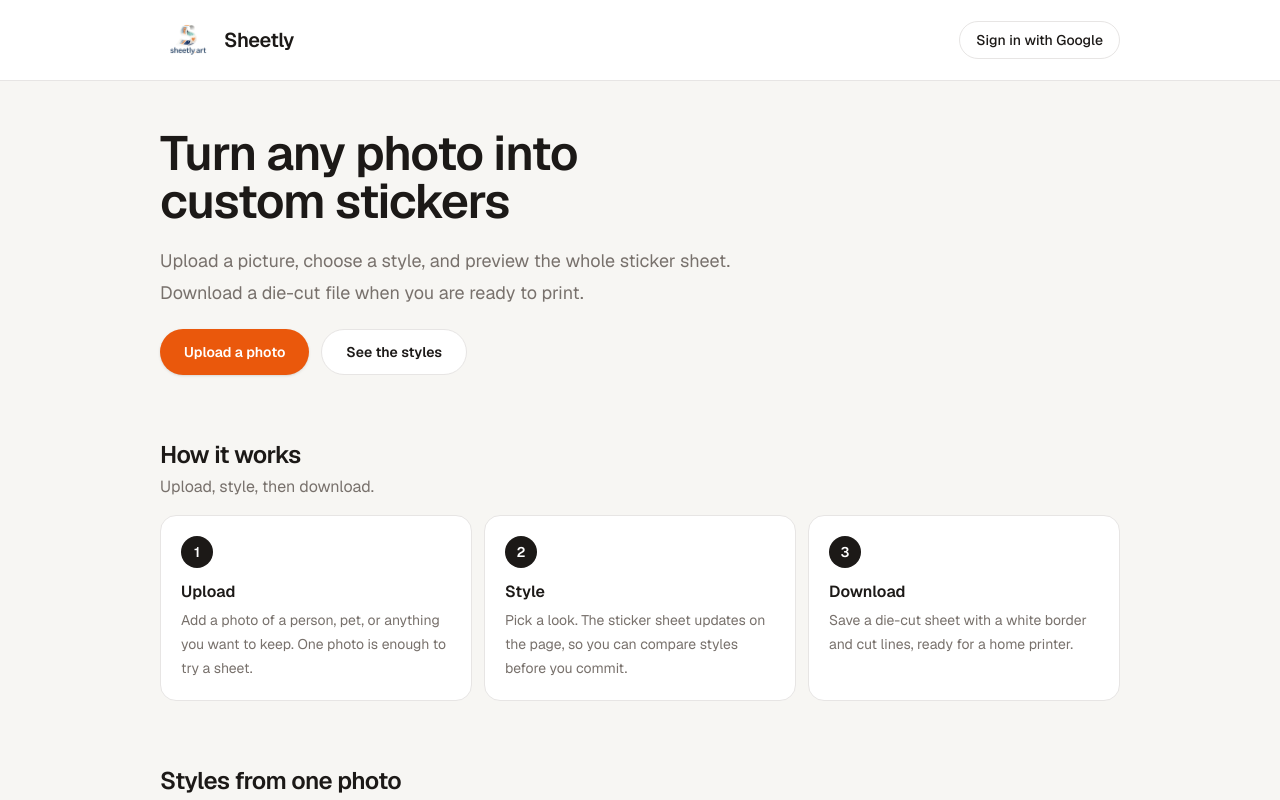
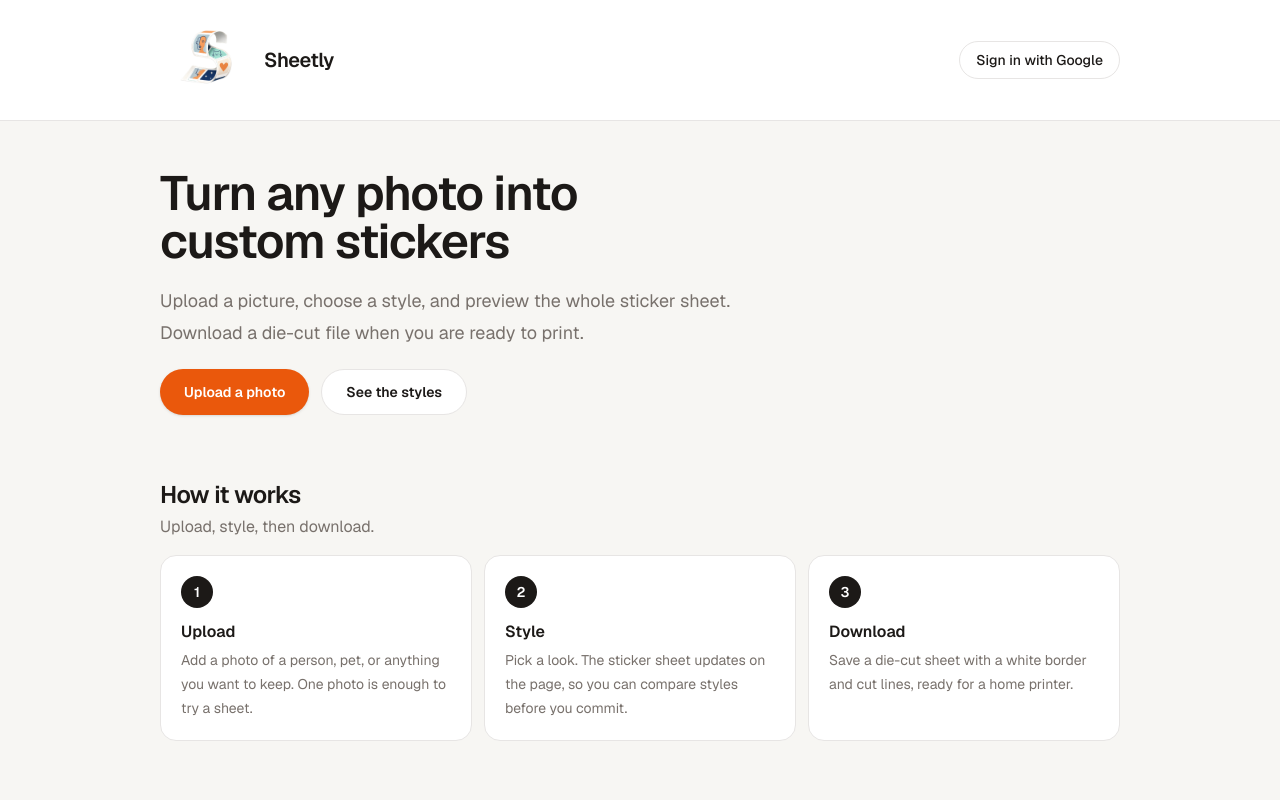
Before and after one commit to huibobai/sheetly.art, a Next.js app: page / in a window 1280 px wide. Shown: the top 800 px of the page. Built offline with nearby package versions, Linux system fonts and the light colour scheme; no server answers.

Commit message:
Update header with larger S logo

```diff
--- a/components/Header.tsx
+++ b/components/Header.tsx
@@ -8,7 +8,7 @@ export function Header() {
       <div className="mx-auto flex min-h-16 w-full max-w-5xl flex-wrap items-center justify-between gap-3 px-4 py-3 sm:px-6 lg:px-8">
         <Link href="/" className="flex shrink-0 items-center gap-2 text-xl font-semibold tracking-tight text-foreground">
           {/* eslint-disable-next-line @next/next/no-img-element */}
-          <img src="/logo.png" alt="" width={120} height={120} className="h-14 w-14" />
+          <img src="/logo.png" alt="" width={240} height={240} className="h-24 w-24" />
           Sheetly
         </Link>
         <Suspense fallback={null}>
```
Also changed, not shown: public/logo.png.
